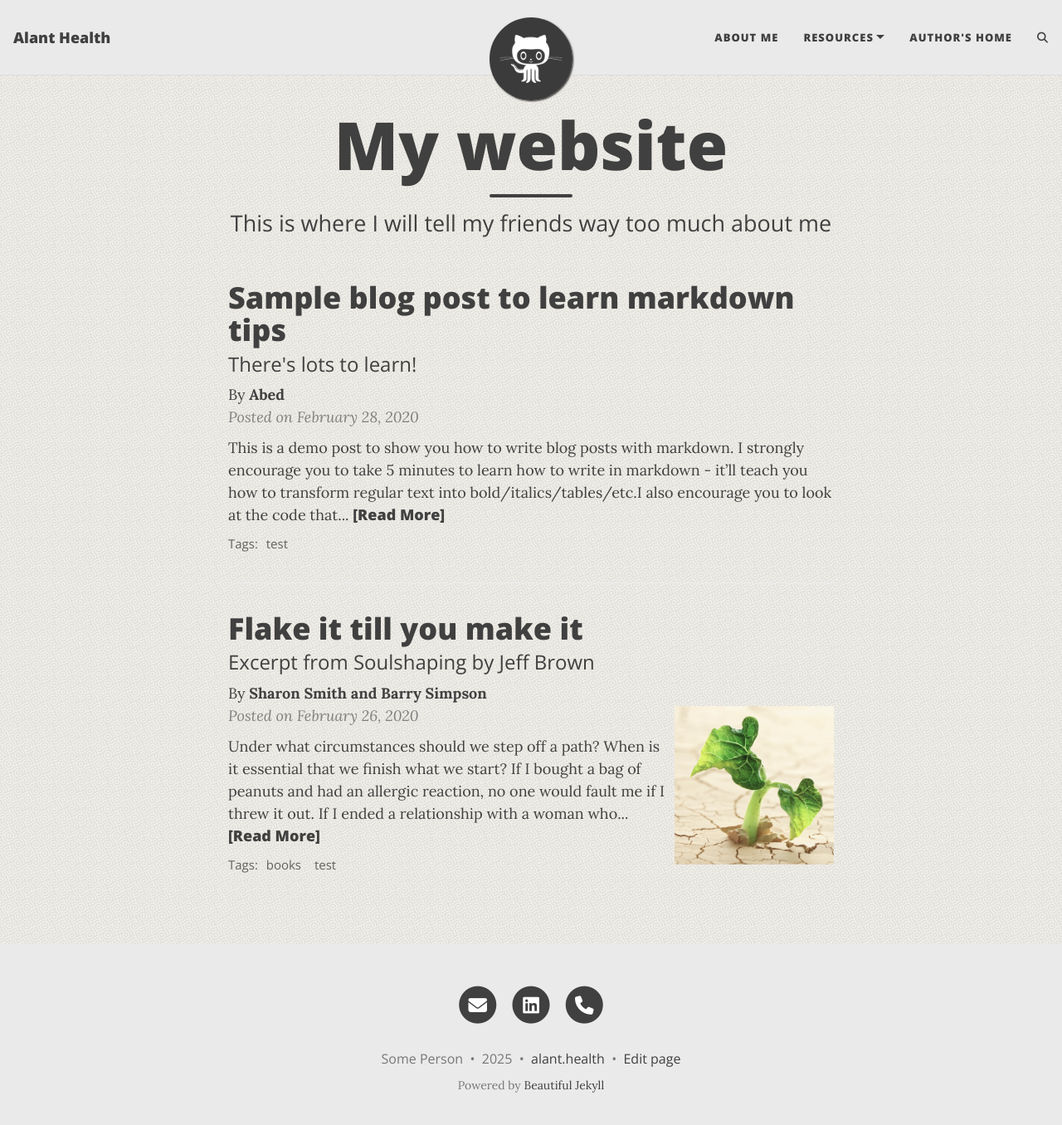
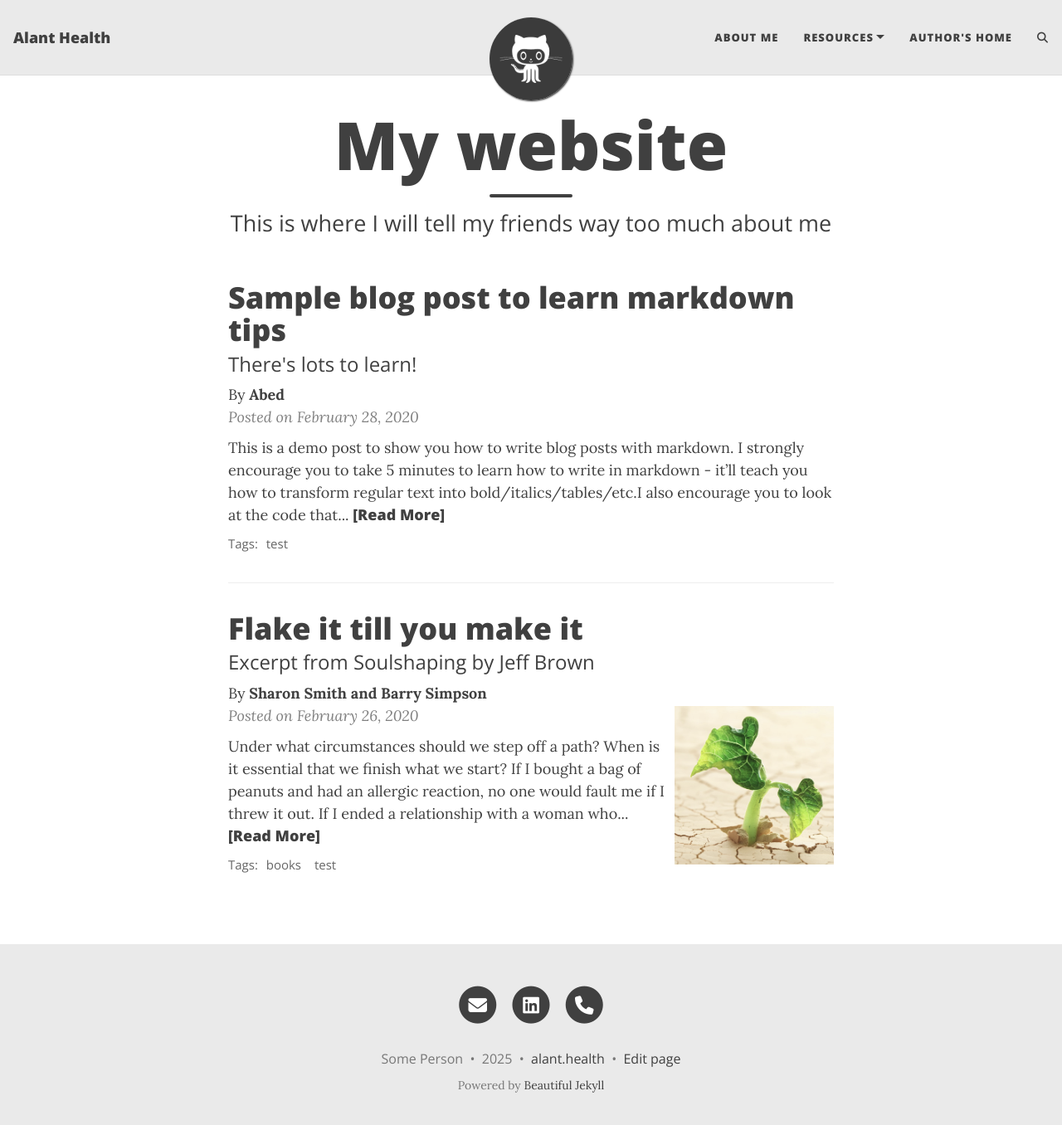
Before and after one commit to abedhammoud/abedhammoud.github.io, a Jekyll site: the page built from index.html, in a window 1280 px wide and 1369 px high. Shown: the top 1356 px of the window at 83% size. Built offline with Jekyll 4.4.1, drawn with Linux system fonts in a browser that asks for light colours; the list of posts is cut into pages by our own code; comment, search, counter and statistics services are not loaded.

Commit message:
Update _config.yml

```diff
--- a/_config.yml
+++ b/_config.yml
@@ -153,7 +153,7 @@ footer-hover-col: "#0085A1"
 
 #navbar-img: "/assets/img/bgimage.png"
 #footer-img: "/assets/img/bgimage.png"
-page-img: "/assets/img/bgimage.png"
+# page-img: "/assets/img/bgimage.png"
 
 # Suggest a colour for mobile browsers to use as the browser's theme. This is only supported by a few mobile browsers.
 #mobile-theme-col: "#0085A1"
```
